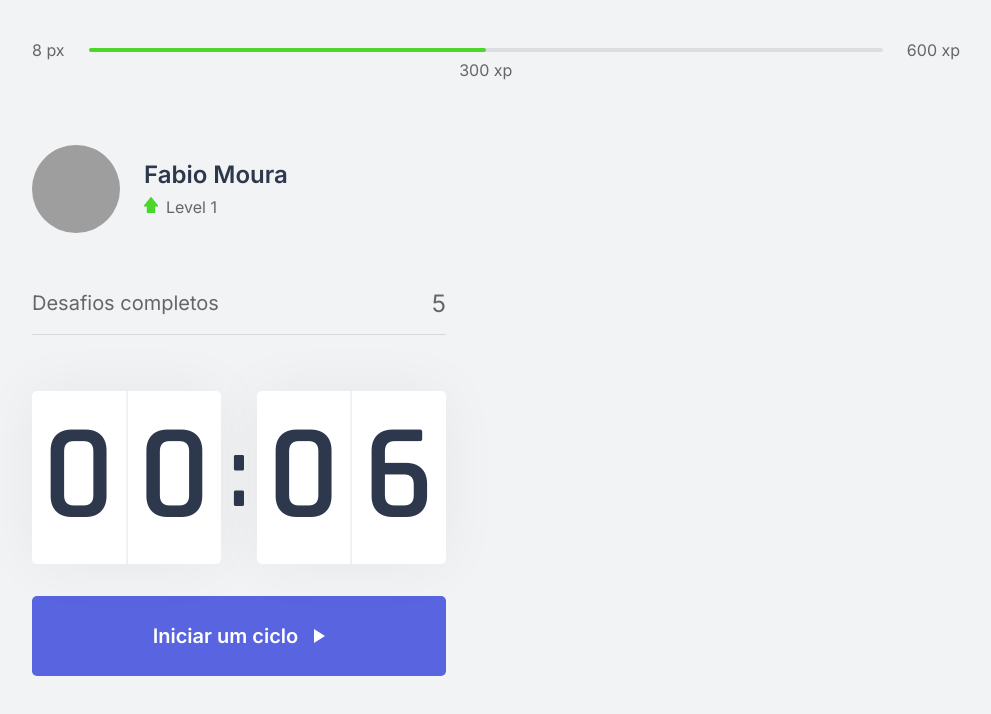
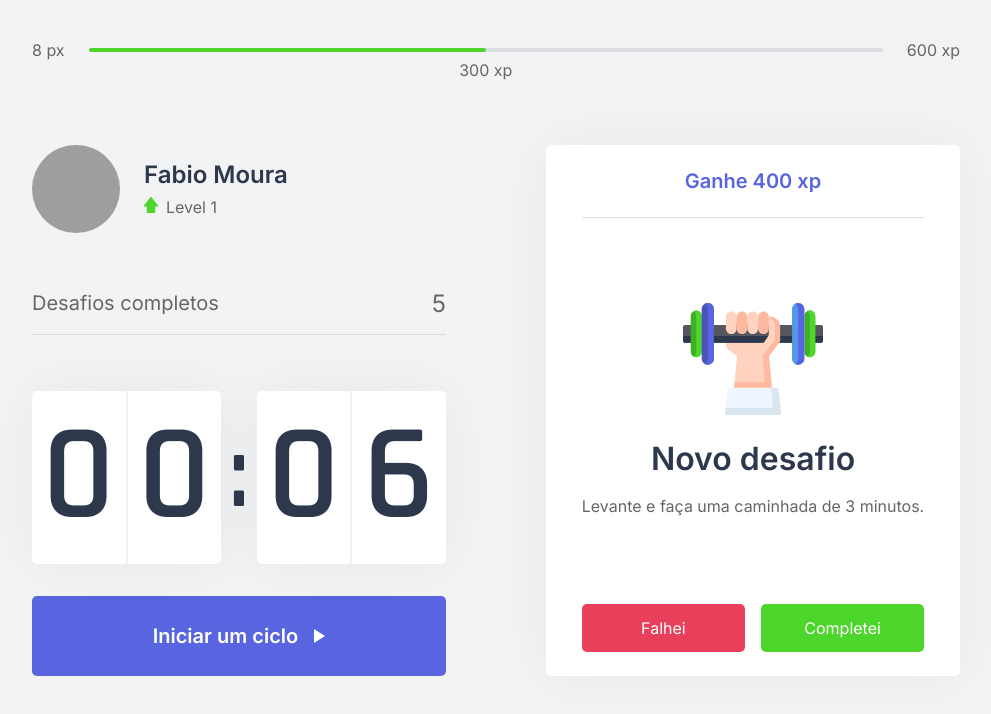
Before and after one commit to fabiomoura-m/moveit, a Next.js app: page / in a window 1280 px wide. Shown: the top 714 px of the page, without its empty margins (144-1135 px from the left). Built offline with nearby package versions, Linux system fonts and the light colour scheme; grey boxes are pictures that could not be loaded.

Commit message:
feat: add ChallengeBox component
Create ChallengeBox component and their styles

```diff
--- /dev/null
+++ b/src/componentes/ChallengeBox.tsx
@@ -0,0 +1,44 @@
+import styles from '../styles/components/ChallengeBox.module.css';
+
+export function ChallengeBox() {
+    const hasActiveChallenge = true;
+
+    return (
+        <div className={styles.challengeBoxContainer}>
+            {hasActiveChallenge ? (
+                <div className={styles.challengeActive}>
+                    <header>Ganhe 400 xp</header>
+
+                    <main>
+                        <img src="icons/body.svg" alt="" />
+                        <strong>Novo desafio</strong>
+                        <p>Levante e faça uma caminhada de 3 minutos.</p>
+                    </main>
+
+                    <footer>
+                        <button
+                            type="button"
+                            className={styles.challengeFailedButton}
+                        >
+                            Falhei
+                        </button>
+                        <button
+                            type="button"
+                            className={styles.challengeSucceededButton}
+                        >
+                            Completei
+                        </button>
+                    </footer>
+                </div>
+            ) : (
+                <div className={styles.challengeNotActive}>
+                    <strong>Finalize um ciclo para receber um desafio</strong>
+                    <p>
+                        <img src="icons/level-up.svg" alt="Level Up" />
+                        Avance de level completando desafios
+                    </p>
+                </div>
+            )}
+        </div>
+    );
+}
--- a/src/pages/index.tsx
+++ b/src/pages/index.tsx
@@ -1,4 +1,5 @@
 import type { NextPage } from 'next';
+import { ChallengeBox } from '../componentes/ChallengeBox';
 import { CompletedChallenges } from '../componentes/CompletedChallenges';
 import { Countdown } from '../componentes/Countdown';
 import { ExperienceBar } from '../componentes/ExperienceBar';
@@ -16,7 +17,9 @@
                     <CompletedChallenges />
                     <Countdown />
                 </div>
-                <div></div>
+                <div>
+                    <ChallengeBox />
+                </div>
             </section>
         </div>
     );
--- /dev/null
+++ b/src/styles/components/ChallengeBox.module.css
@@ -0,0 +1,103 @@
+.challengeBoxContainer {
+    height: 100%;
+
+    background-color: var(--white);
+    border-radius: 5px;
+    box-shadow: 0 0 60px rgba(0, 0, 0, 0.05);
+    padding: 1.5rem 2rem;
+
+    display: flex;
+    flex-direction: column;
+    align-items: center;
+    justify-content: center;
+
+    text-align: center;
+}
+
+.challengeNotActive {
+    display: flex;
+    flex-direction: column;
+    align-items: center;
+}
+
+.challengeNotActive strong {
+    font-size: 1.5rem;
+    font-weight: 500;
+    line-height: 1.4;
+}
+
+.challengeNotActive p {
+    display: flex;
+    flex-direction: column;
+    align-items: center;
+    line-height: 1.4;
+    max-width: 70%;
+    margin-top: 3rem;
+}
+
+.challengeNotActive p img {
+    margin-bottom: 1rem;
+}
+
+.challengeActive {
+    height: 100%;
+
+    display: flex;
+    flex-direction: column;
+}
+
+.challengeActive header {
+    color: var(--blue);
+    font-weight: 600;
+    font-size: 1.25rem;
+    padding: 0 2rem 1.5rem;
+    border-bottom: 1px solid var(--gray-line);
+}
+
+.challengeActive main {
+    flex: 1;
+    display: flex;
+    flex-direction: column;
+    align-items: center;
+    justify-content: center;
+}
+.challengeActive main strong {
+    font-size: 2rem;
+    font-weight: 600;
+    color: var(--title);
+    margin: 1.5rem 0 1rem;
+}
+.challengeActive main p {
+    line-height: 1.5;
+}
+.challengeActive footer {
+    display: grid;
+    grid-template-columns: repeat(2, 1fr);
+    gap: 1rem;
+}
+.challengeActive footer button {
+    height: 3rem;
+
+    display: flex;
+    align-items: center;
+    justify-content: center;
+
+    border: 0;
+    border-radius: 5px;
+
+    color: var(--white);
+
+    font-size: 1rem;
+    font-weight: 400;
+
+    transition: filter 0.2s;
+}
+.challengeActive footer button.challengeFailedButton {
+    background-color: var(--red);
+}
+.challengeActive footer button.challengeSucceededButton {
+    background-color: var(--green);
+}
+.challengeActive footer button:hover {
+    filter: brightness(0.9);
+}
```
